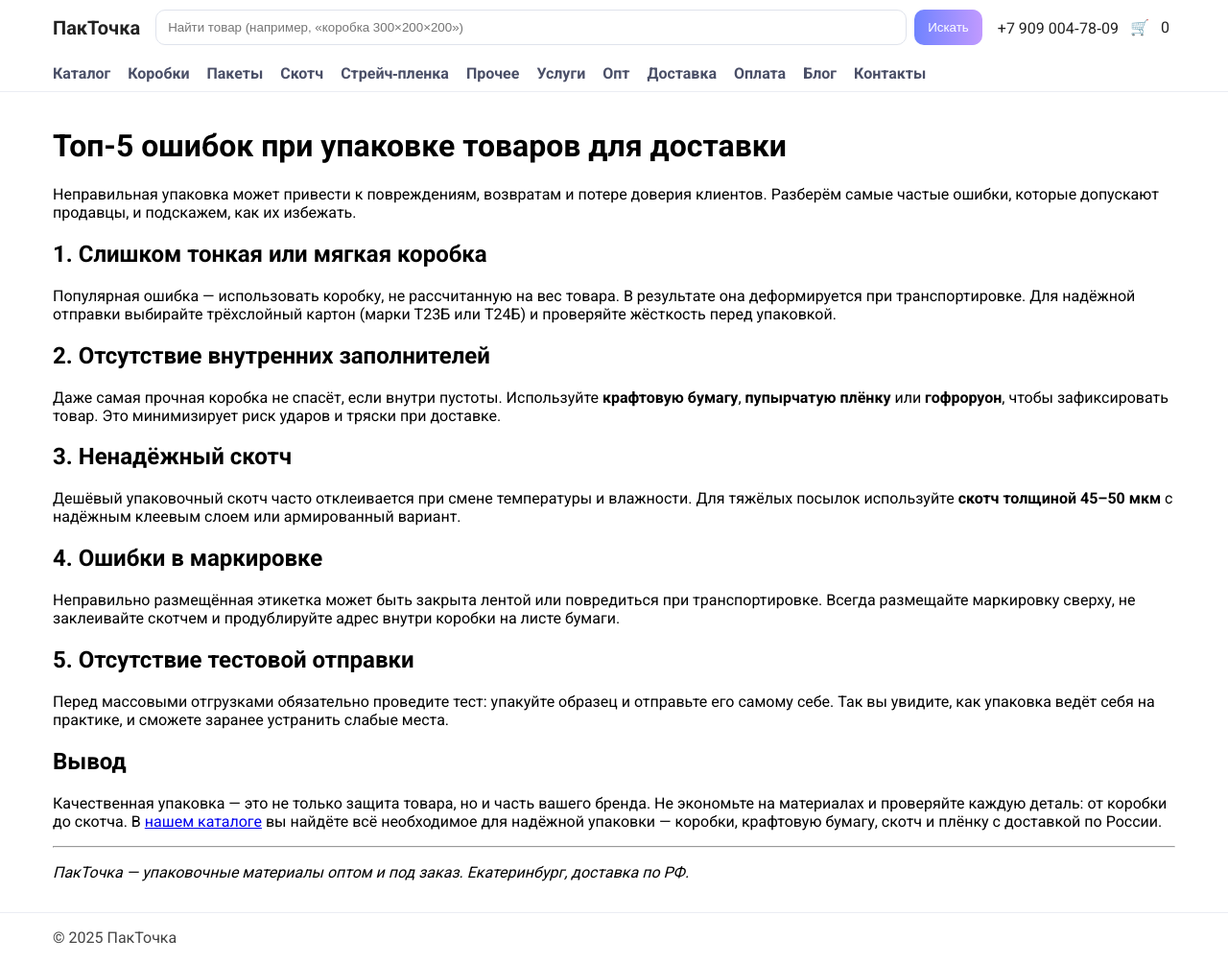
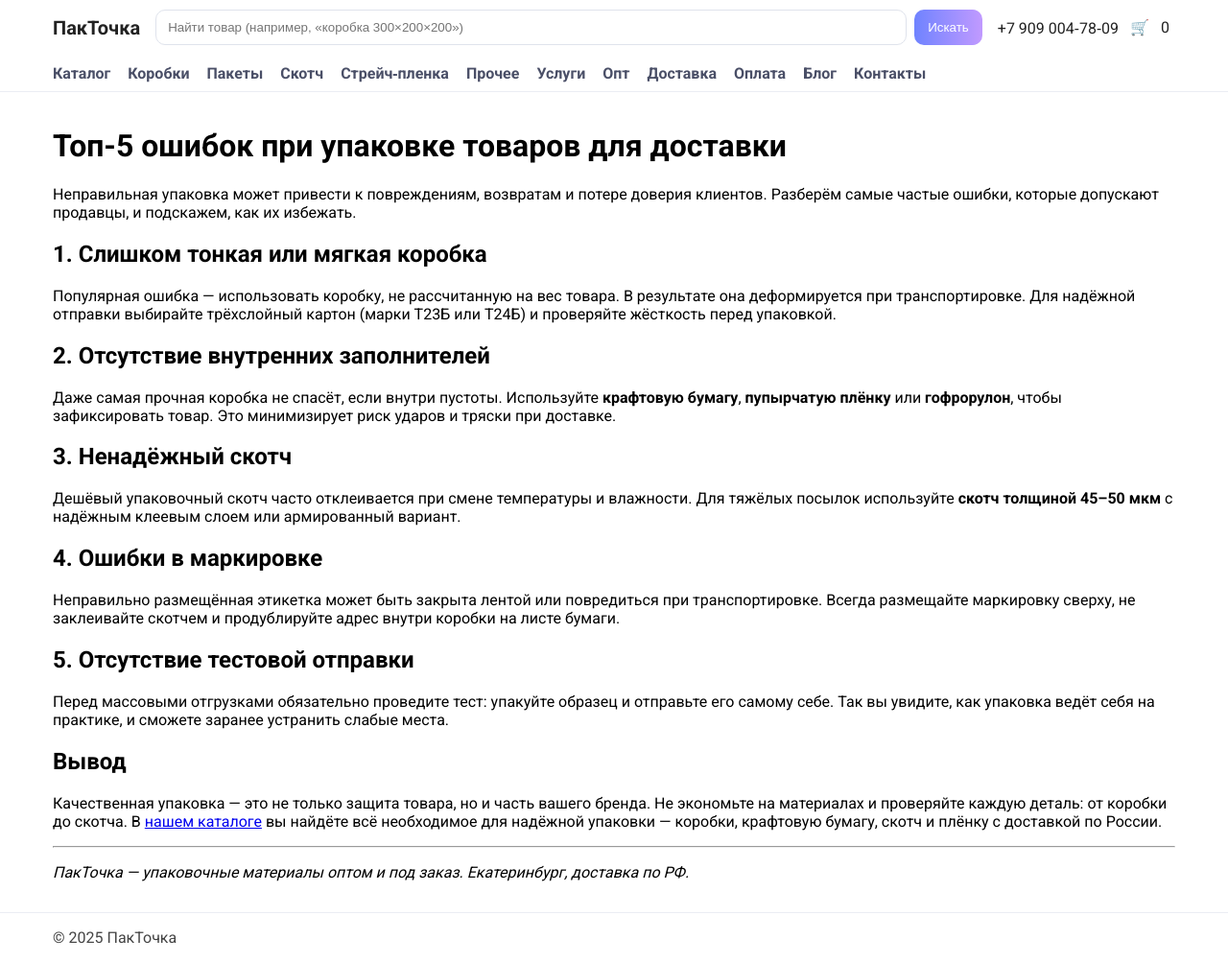
Before and after one commit to mckhoklov-creator/packtochka, a Jekyll site: the page built from _posts/2025-10-26-top-5-oshibok-pri-upakovke-tovarov-dlya-dostavki.md, in a window 1280 px wide. Shown: the whole page at 96% size. Built offline with Jekyll 4.4.1, drawn with Linux system fonts in a browser that asks for light colours.

Commit message:
Update 2025-10-26-top-5-oshibok-pri-upakovke-tovarov-dlya-dostavki.md

```diff
--- a/_posts/2025-10-26-top-5-oshibok-pri-upakovke-tovarov-dlya-dostavki.md
+++ b/_posts/2025-10-26-top-5-oshibok-pri-upakovke-tovarov-dlya-dostavki.md
@@ -12,7 +12,7 @@ description: "Какие ошибки чаще всего совершают п
 <p>Популярная ошибка — использовать коробку, не рассчитанную на вес товара. В результате она деформируется при транспортировке. Для надёжной отправки выбирайте трёхслойный картон (марки Т23Б или Т24Б) и проверяйте жёсткость перед упаковкой.</p>
 
 <h2>2. Отсутствие внутренних заполнителей</h2>
-<p>Даже самая прочная коробка не спасёт, если внутри пустоты. Используйте <strong>крафтовую бумагу</strong>, <strong>пупырчатую плёнку</strong> или <strong>гофроруон</strong>, чтобы зафиксировать товар. Это минимизирует риск ударов и тряски при доставке.</p>
+<p>Даже самая прочная коробка не спасёт, если внутри пустоты. Используйте <strong>крафтовую бумагу</strong>, <strong>пупырчатую плёнку</strong> или <strong>гофрорулон</strong>, чтобы зафиксировать товар. Это минимизирует риск ударов и тряски при доставке.</p>
 
 <h2>3. Ненадёжный скотч</h2>
 <p>Дешёвый упаковочный скотч часто отклеивается при смене температуры и влажности. Для тяжёлых посылок используйте <strong>скотч толщиной 45–50 мкм</strong> с надёжным клеевым слоем или армированный вариант.</p>
```
